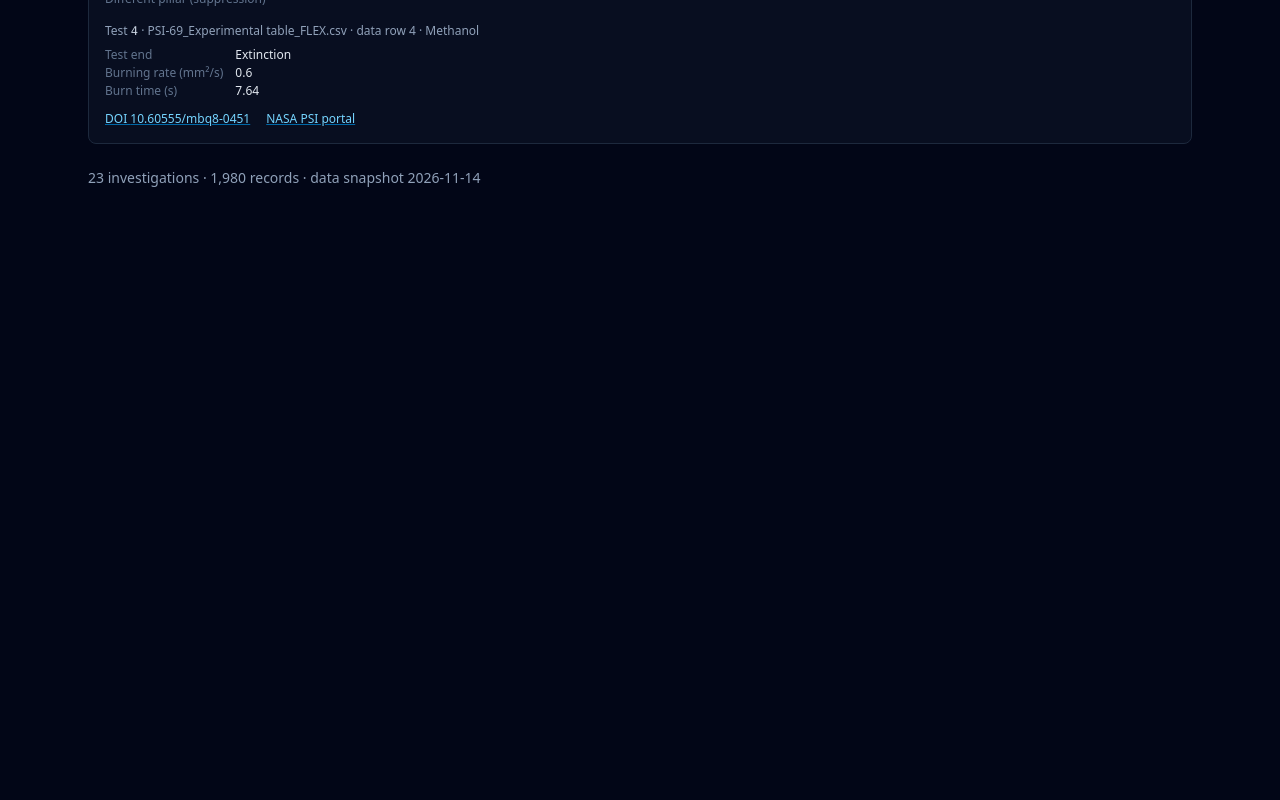
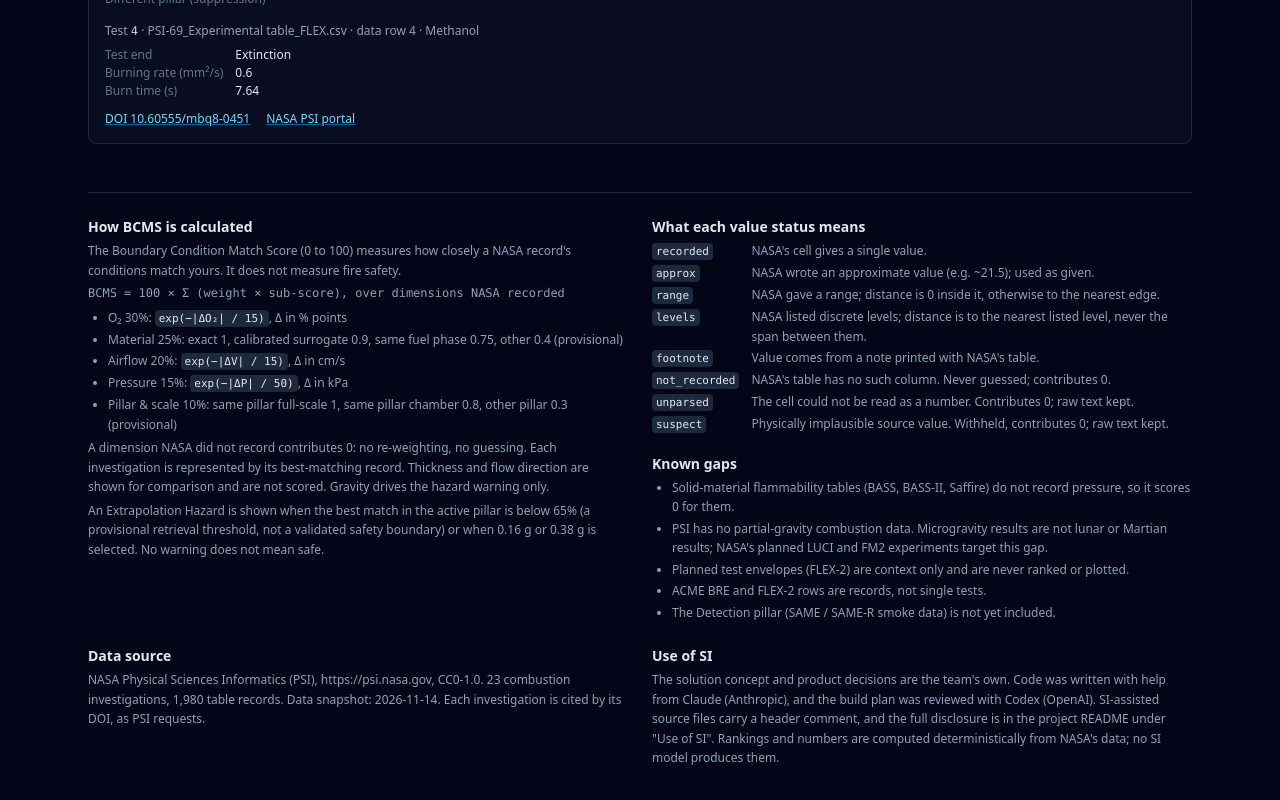
Before and after one commit to prattaybanik03/flamebound-flame-in-freefall, a Next.js app in the folder web/: page / in a window 1280 px wide. Shown: the part 5846-6646 px from the top of the page. Before the commit the page ends 6066 px from the top, so only its background shows below. Built offline with nearby package versions, Linux system fonts and the light colour scheme.

Commit message:
Add method, limits and data-source footer

```diff
--- /dev/null
+++ b/web/src/components/Method.tsx
@@ -0,0 +1,109 @@
+// SI-assisted: drafted with Claude (Anthropic); reviewed by the team.
+// Method and limits footer (BUILD_PLAN A7). Weights and constants are imported from the
+// engine, so this text cannot drift from the score that is actually computed.
+import { MATERIAL_SCORES, PILLAR_SCORES, REFUSAL_THRESHOLD, SCALES, WEIGHTS } from "@/lib/bcms";
+import type { Bundle } from "@/lib/types";
+
+const pct = (w: number) => `${Math.round(w * 100)}%`;
+const H = "text-sm font-semibold text-slate-200";
+const P = "mt-1 text-xs leading-relaxed text-slate-400";
+const CODE = "rounded bg-slate-800 px-1 py-0.5 font-mono text-[11px] text-slate-200";
+
+const STATUSES: [string, string][] = [
+  ["recorded", "NASA's cell gives a single value."],
+  ["approx", "NASA wrote an approximate value (e.g. ~21.5); used as given."],
+  ["range", "NASA gave a range; distance is 0 inside it, otherwise to the nearest edge."],
+  ["levels", "NASA listed discrete levels; distance is to the nearest listed level, never the span between them."],
+  ["footnote", "Value comes from a note printed with NASA's table."],
+  ["not_recorded", "NASA's table has no such column. Never guessed; contributes 0."],
+  ["unparsed", "The cell could not be read as a number. Contributes 0; raw text kept."],
+  ["suspect", "Physically implausible source value. Withheld, contributes 0; raw text kept."],
+];
+
+export default function Method({ bundle }: { bundle: Bundle }) {
+  return (
+    <footer aria-label="Method and limits" className="mt-6 grid gap-6 border-t border-slate-800 pt-6 md:grid-cols-2">
+      <section>
+        <h2 className={H}>How BCMS is calculated</h2>
+        <p className={P}>
+          The Boundary Condition Match Score (0 to 100) measures how closely a NASA record&apos;s conditions match yours. It
+          does not measure fire safety.
+        </p>
+        <p className={`${P} font-mono text-slate-300`}>BCMS = 100 × Σ (weight × sub-score), over dimensions NASA recorded</p>
+        <ul className={`${P} list-disc space-y-0.5 pl-5`}>
+          <li>
+            O₂ {pct(WEIGHTS.o2)}: <span className={CODE}>exp(−|ΔO₂| / {SCALES.o2})</span>, Δ in % points
+          </li>
+          <li>
+            Material {pct(WEIGHTS.material)}: exact {MATERIAL_SCORES.exact}, calibrated surrogate {MATERIAL_SCORES.surrogate}, same
+            fuel phase {MATERIAL_SCORES.samePhase}, other {MATERIAL_SCORES.other} (provisional)
+          </li>
+          <li>
+            Airflow {pct(WEIGHTS.flow)}: <span className={CODE}>exp(−|ΔV| / {SCALES.flow})</span>, Δ in cm/s
+          </li>
+          <li>
+            Pressure {pct(WEIGHTS.pressure)}: <span className={CODE}>exp(−|ΔP| / {SCALES.pressure})</span>, Δ in kPa
+          </li>
+          <li>
+            Pillar &amp; scale {pct(WEIGHTS.pillar)}: same pillar full-scale {PILLAR_SCORES.fullScale}, same pillar chamber{" "}
+            {PILLAR_SCORES.chamber}, other pillar {PILLAR_SCORES.mismatch} (provisional)
+          </li>
+        </ul>
+        <p className={P}>
+          A dimension NASA did not record contributes 0: no re-weighting, no guessing. Each investigation is represented by
+          its best-matching record. Thickness and flow direction are shown for comparison and are not scored. Gravity
+          drives the hazard warning only.
+        </p>
+        <p className={P}>
+          An Extrapolation Hazard is shown when the best match in the active pillar is below {REFUSAL_THRESHOLD}% (a
+          provisional retrieval threshold, not a validated safety boundary) or when 0.16 g or 0.38 g is selected. No warning
+          does not mean safe.
+        </p>
+      </section>
+
+      <section>
+        <h2 className={H}>What each value status means</h2>
+        <dl className={`${P} grid grid-cols-[auto_1fr] gap-x-3 gap-y-0.5`}>
+          {STATUSES.map(([k, v]) => (
+            <div key={k} className="contents">
+              <dt>
+                <span className={CODE}>{k}</span>
+              </dt>
+              <dd>{v}</dd>
+            </div>
+          ))}
+        </dl>
+
+        <h2 className={`${H} mt-5`}>Known gaps</h2>
+        <ul className={`${P} list-disc space-y-0.5 pl-5`}>
+          <li>Solid-material flammability tables (BASS, BASS-II, Saffire) do not record pressure, so it scores 0 for them.</li>
+          <li>
+            PSI has no partial-gravity combustion data. Microgravity results are not lunar or Martian results; NASA&apos;s
+            planned LUCI and FM2 experiments target this gap.
+          </li>
+          <li>Planned test envelopes (FLEX-2) are context only and are never ranked or plotted.</li>
+          <li>ACME BRE and FLEX-2 rows are records, not single tests.</li>
+          <li>The Detection pillar (SAME / SAME-R smoke data) is not yet included.</li>
+        </ul>
+      </section>
+
+      <section>
+        <h2 className={H}>Data source</h2>
+        <p className={P}>
+          {bundle.source}. {bundle.investigations.length} combustion investigations, {bundle.records.length.toLocaleString("en-AU")}{" "}
+          table records. Data snapshot: {bundle.builtOn}. Each investigation is cited by its DOI, as PSI requests.
+        </p>
+      </section>
+
+      <section>
+        <h2 className={H}>Use of SI</h2>
+        <p className={P}>
+          The solution concept and product decisions are the team&apos;s own. Code was written with help from Claude
+          (Anthropic), and the build plan was reviewed with Codex (OpenAI). SI-assisted source files carry a header
+          comment, and the full disclosure is in the project README under &quot;Use of SI&quot;. Rankings and numbers are
+          computed deterministically from NASA&apos;s data; no SI model produces them.
+        </p>
+      </section>
+    </footer>
+  );
+}
--- a/web/src/components/PyroVector.tsx
+++ b/web/src/components/PyroVector.tsx
@@ -9,6 +9,7 @@ import { hazard as computeHazard, rank, scoreRecord } from "@/lib/bcms";
 import { buildVerdict } from "@/lib/verdict";
 import VerdictCard from "./VerdictCard";
 import RegimeMap from "./RegimeMap";
+import Method from "./Method";
 import Controls from "./Controls";
 import Headline from "./Headline";
 import HazardBanner from "./HazardBanner";
@@ -141,10 +142,7 @@ export default function PyroVector() {
               </>
             )}
           </section>
-          <p className="text-sm text-slate-400">
-            {bundle.investigations.length} investigations · {bundle.records.length.toLocaleString("en-AU")} records ·
-            data snapshot {bundle.builtOn}
-          </p>
+          <Method bundle={bundle} />
         </>
       )}
     </main>
```
